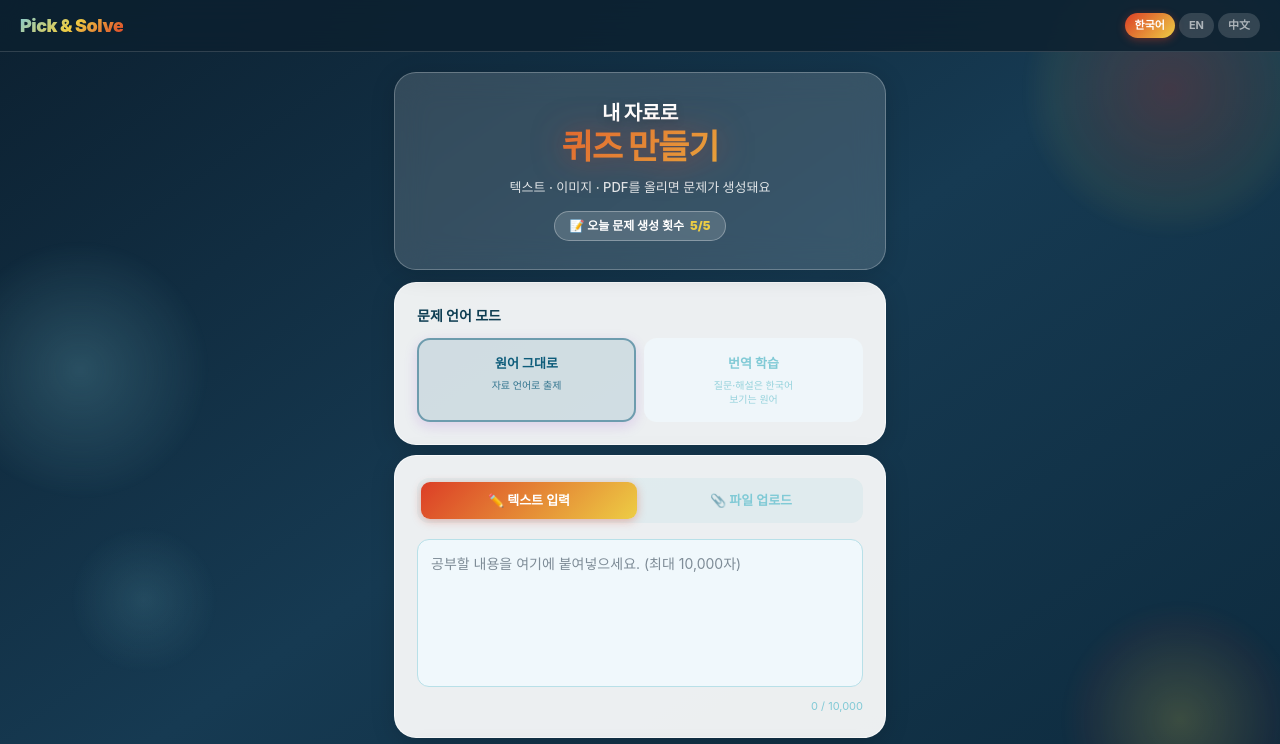
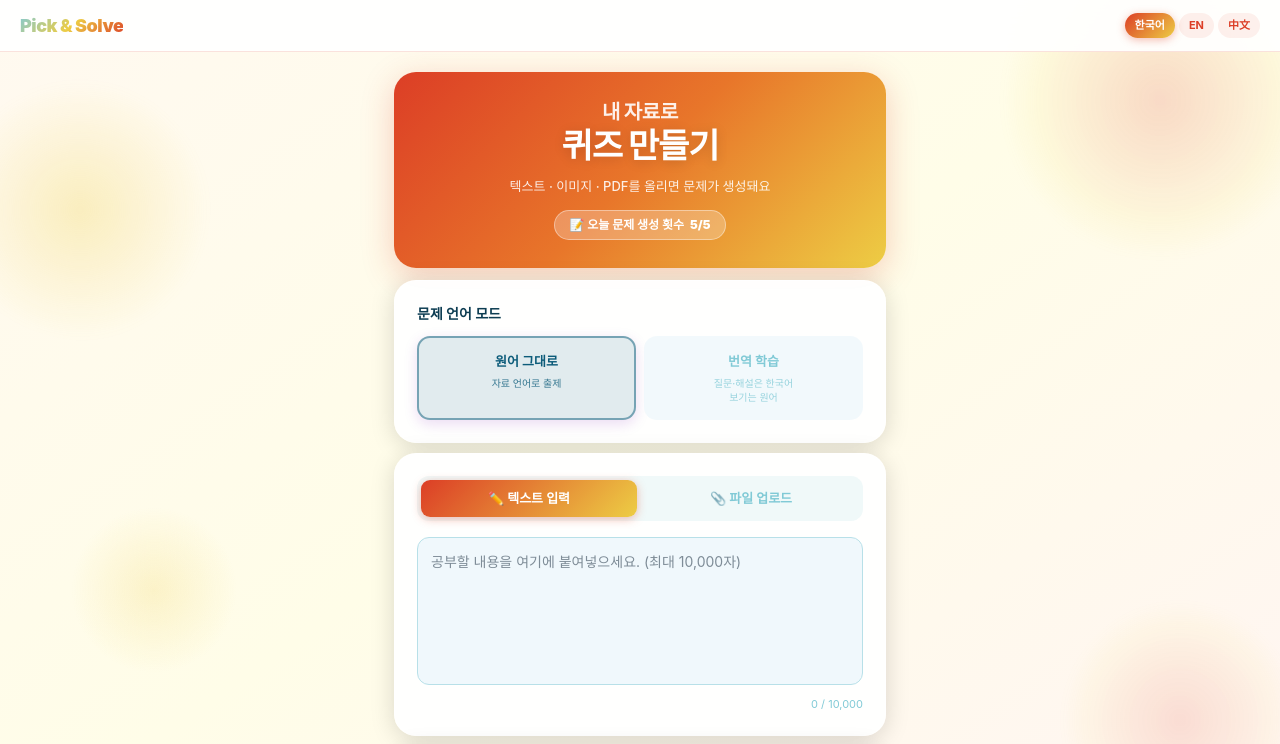
Before and after one commit to highstar24/picknsolve, a Next.js app: page / in a window 1280 px wide. Shown: the top 744 px of the page. Built offline with nearby package versions, Linux system fonts and the light colour scheme.

Commit message:
배경 밝게: 크림화이트 + 레드-옐로우 히어로 카드

```diff
--- a/app/globals.css
+++ b/app/globals.css
@@ -4,11 +4,11 @@
 
 body {
   min-height: 100vh;
-  background: linear-gradient(145deg, #0c2030 0%, #163a52 50%, #0d2a3d 100%);
+  background: linear-gradient(145deg, #fff9f0 0%, #fffde8 50%, #fff5f2 100%);
   background-attachment: fixed;
   font-family: -apple-system, BlinkMacSystemFont, 'Segoe UI', 'Noto Sans KR', sans-serif;
   -webkit-font-smoothing: antialiased;
-  color: #0d2233;
+  color: #1a1a1a;
 }
 
 input[type="range"] {
--- a/app/layout.tsx
+++ b/app/layout.tsx
@@ -16,32 +16,32 @@ export default function RootLayout({ children }: { children: React.ReactNode })
           {/* 레드 블롭 - 우상단 */}
           <div style={{
             position: 'absolute', top: '-60px', right: '-40px',
-            width: '300px', height: '300px',
-            background: 'radial-gradient(ellipse, rgba(220,62,38,0.22) 0%, rgba(237,205,68,0.06) 55%, transparent 70%)',
+            width: '320px', height: '320px',
+            background: 'radial-gradient(ellipse, rgba(220,62,38,0.18) 0%, rgba(237,205,68,0.08) 55%, transparent 70%)',
             borderRadius: '60% 40% 55% 45% / 45% 60% 40% 55%',
-            filter: 'blur(2px)',
+            filter: 'blur(4px)',
           }} />
-          {/* 스카이블루 블롭 - 좌중단 */}
+          {/* 옐로우 블롭 - 좌상단 */}
           <div style={{
-            position: 'absolute', top: '30%', left: '-50px',
+            position: 'absolute', top: '10%', left: '-50px',
             width: '260px', height: '260px',
-            background: 'radial-gradient(ellipse, rgba(129,202,214,0.22) 0%, rgba(129,202,214,0.05) 55%, transparent 70%)',
+            background: 'radial-gradient(ellipse, rgba(237,205,68,0.28) 0%, rgba(237,205,68,0.06) 55%, transparent 70%)',
             borderRadius: '45% 55% 40% 60% / 55% 40% 60% 45%',
-            filter: 'blur(2px)',
+            filter: 'blur(4px)',
           }} />
-          {/* 옐로우 블롭 - 우하단 */}
+          {/* 레드 소블롭 - 우하단 */}
           <div style={{
             position: 'absolute', bottom: '-40px', right: '-20px',
             width: '240px', height: '240px',
-            background: 'radial-gradient(ellipse, rgba(237,205,68,0.20) 0%, rgba(220,62,38,0.05) 55%, transparent 70%)',
+            background: 'radial-gradient(ellipse, rgba(220,62,38,0.14) 0%, rgba(237,205,68,0.06) 55%, transparent 70%)',
             borderRadius: '50% 60% 45% 55% / 60% 45% 55% 40%',
-            filter: 'blur(2px)',
+            filter: 'blur(3px)',
           }} />
-          {/* 스카이블루 소블롭 - 좌하단 */}
+          {/* 옐로우 소블롭 - 좌하단 */}
           <div style={{
             position: 'absolute', bottom: '15%', left: '5%',
-            width: '160px', height: '160px',
-            background: 'radial-gradient(ellipse, rgba(129,202,214,0.14) 0%, transparent 65%)',
+            width: '180px', height: '180px',
+            background: 'radial-gradient(ellipse, rgba(237,205,68,0.20) 0%, transparent 65%)',
             borderRadius: '55% 45% 50% 50% / 50% 55% 45% 50%',
           }} />
         </div>
@@ -49,9 +49,9 @@ export default function RootLayout({ children }: { children: React.ReactNode })
         {/* 헤더 */}
         <header style={{
           position: 'sticky', top: 0, zIndex: 10,
-          background: 'rgba(12,32,48,0.85)',
+          background: 'rgba(255,255,255,0.92)',
           backdropFilter: 'blur(20px)', WebkitBackdropFilter: 'blur(20px)',
-          borderBottom: '1px solid rgba(255,255,255,0.15)',
+          borderBottom: '1px solid rgba(220,62,38,0.15)',
           height: '52px', padding: '0 20px',
           display: 'flex', alignItems: 'center', justifyContent: 'space-between',
         }}>
--- a/app/page.tsx
+++ b/app/page.tsx
@@ -88,47 +88,43 @@ export default function HomePage() {
 
       {/* 히어로 */}
       <div style={{
-        ...card,
-        background: 'rgba(255,255,255,0.15)',
-        backdropFilter: 'blur(16px)',
-        WebkitBackdropFilter: 'blur(16px)',
-        border: '1px solid rgba(255,255,255,0.25)',
+        background: 'linear-gradient(135deg, #DC3E26 0%, #e8762a 50%, #EDCD44 100%)',
+        borderRadius: '22px',
         padding: '28px 24px',
         textAlign: 'center',
+        boxShadow: '0 8px 32px rgba(220,62,38,0.25)',
       }}>
         <h1 style={{ margin: '0 0 10px', lineHeight: 1.2 }}>
           <span style={{
             display: 'block',
             fontSize: '20px', fontWeight: 900,
-            color: '#fff',
+            color: 'rgba(255,255,255,0.9)',
             letterSpacing: '-0.3px',
             marginBottom: '2px',
-            textShadow: '0 2px 8px rgba(0,0,0,0.2)',
           }}>
             {t.heroTitle}
           </span>
           <span style={{
             display: 'block',
             fontSize: '34px', fontWeight: 900,
-            background: 'linear-gradient(135deg, #DC3E26 0%, #EDCD44 100%)',
-            WebkitBackgroundClip: 'text', WebkitTextFillColor: 'transparent',
+            color: '#fff',
             letterSpacing: '-1px',
-            filter: 'drop-shadow(0 2px 16px rgba(220,62,38,0.5))',
+            textShadow: '0 2px 12px rgba(0,0,0,0.15)',
           }}>
             {t.heroTitleAccent}
           </span>
         </h1>
-        <p style={{ fontSize: '13px', color: 'rgba(255,255,255,0.85)', margin: '0 0 14px', fontWeight: 500 }}>
+        <p style={{ fontSize: '13px', color: 'rgba(255,255,255,0.88)', margin: '0 0 14px', fontWeight: 500 }}>
           {t.heroDesc}
         </p>
         <div style={{
           display: 'inline-flex', alignItems: 'center', gap: '6px',
-          background: 'rgba(255,255,255,0.15)',
-          border: '1px solid rgba(255,255,255,0.3)',
+          background: 'rgba(255,255,255,0.25)',
+          border: '1px solid rgba(255,255,255,0.4)',
           borderRadius: '100px', padding: '5px 14px',
           fontSize: '12px', fontWeight: 700, color: '#fff',
         }}>
-          📝 {t.remainingLabel} <strong style={{ color: '#EDCD44' }}>{remaining}/{LIMIT}</strong>
+          📝 {t.remainingLabel} <strong style={{ color: '#fff' }}>{remaining}/{LIMIT}</strong>
         </div>
       </div>
 
--- a/app/quiz/page.tsx
+++ b/app/quiz/page.tsx
@@ -72,23 +72,23 @@ export default function QuizPage() {
 
       {/* 진행 바 */}
       <div style={{
-        background: 'rgba(255,255,255,0.15)',
-        backdropFilter: 'blur(16px)', WebkitBackdropFilter: 'blur(16px)',
-        border: '1px solid rgba(255,255,255,0.25)',
+        background: 'rgba(255,255,255,0.85)',
+        border: '1px solid rgba(220,62,38,0.15)',
         borderRadius: '16px', padding: '14px 18px',
+        boxShadow: '0 2px 12px rgba(220,62,38,0.08)',
       }}>
         <div style={{ display: 'flex', justifyContent: 'space-between', alignItems: 'center', marginBottom: '8px' }}>
           <span style={{
             fontSize: '12px', fontWeight: 700,
-            background: isSimilarMode ? 'rgba(237,205,68,0.25)' : 'rgba(255,255,255,0.2)',
-            color: isSimilarMode ? '#EDCD44' : '#fff',
+            background: isSimilarMode ? 'rgba(237,205,68,0.3)' : 'rgba(220,62,38,0.1)',
+            color: isSimilarMode ? '#9a8500' : '#DC3E26',
             padding: '3px 12px', borderRadius: '100px',
           }}>
             {isSimilarMode ? t.similarMode : `${currentIndex + 1} / ${questions.length}`}
           </span>
-          <span style={{ fontSize: '12px', fontWeight: 800, color: '#EDCD44' }}>{progress}%</span>
+          <span style={{ fontSize: '12px', fontWeight: 800, color: '#DC3E26' }}>{progress}%</span>
         </div>
-        <div style={{ height: '6px', background: 'rgba(255,255,255,0.2)', borderRadius: '100px', overflow: 'hidden' }}>
+        <div style={{ height: '6px', background: 'rgba(220,62,38,0.12)', borderRadius: '100px', overflow: 'hidden' }}>
           <div style={{
             height: '100%', borderRadius: '100px',
             background: 'linear-gradient(90deg, #DC3E26, #EDCD44)',
--- a/app/result/page.tsx
+++ b/app/result/page.tsx
@@ -66,7 +66,7 @@ export default function ResultPage() {
             position: 'fixed', inset: 0, zIndex: 1000,
             display: 'flex', flexDirection: 'column',
             alignItems: 'center', justifyContent: 'center',
-            background: 'rgba(12,32,48,0.65)',
+            background: 'rgba(220,62,38,0.55)',
             backdropFilter: 'blur(6px)',
             cursor: 'pointer',
             animation: 'fadeIn 0.4s ease',
--- a/components/LangSelector.tsx
+++ b/components/LangSelector.tsx
@@ -32,9 +32,9 @@ export default function LangSelector() {
             transition: 'all 0.15s',
             background: uiLang === lang
               ? 'linear-gradient(135deg, #DC3E26, #EDCD44)'
-              : 'rgba(255,255,255,0.15)',
-            color: uiLang === lang ? '#fff' : 'rgba(255,255,255,0.6)',
-            boxShadow: uiLang === lang ? '0 2px 8px rgba(220,62,38,0.4)' : 'none',
+              : 'rgba(220,62,38,0.08)',
+            color: uiLang === lang ? '#fff' : '#DC3E26',
+            boxShadow: uiLang === lang ? '0 2px 8px rgba(220,62,38,0.35)' : 'none',
           }}
         >
           {LANG_LABELS[lang]}
```
